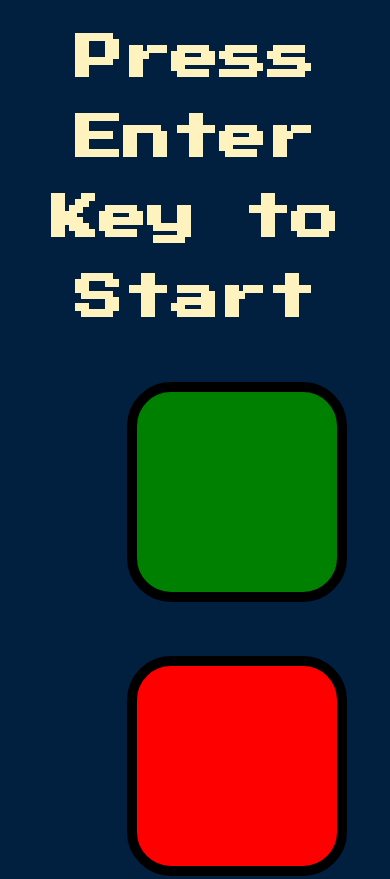
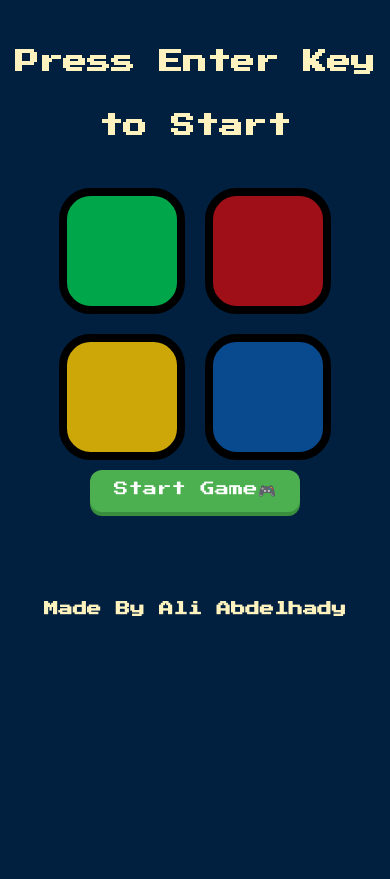
Before and after one commit to AliAbdelhady1/Simon-Game, a plain HTML site: page index.html in a window 390 px wide. Shown: the top 879 px of the page. After the commit the page ends 844 px from the top, so only its background shows below. Drawn offline with nearby package versions, Linux system fonts and the light colour scheme.

Commit message:
Add files via upload

```diff
--- a/game.js
+++ b/game.js
@@ -1,81 +1,81 @@
-let buttoncolour = ["red", "blue", "green", "yellow"];
+let buttonColours = ["red", "blue", "green", "yellow"];
 let gameMode = [];
 let playerMode = [];
-let strated = false;
+let started = false;
 let level = 0;
 
-
-
-$(document).keydown(function(){
-    if(!strated){
+// تشغيل اللعبة بالكيبورد (للكمبيوتر)
+$(document).keydown(function () {
+  if (!started) {
     $("#level-title").text("Level " + level);
     gameSequence();
-        strated = true ;
+    started = true;
   }
 });
 
-
-
-$(".btn").click (function(){
-    let randomUserColour = $(this).attr("id");
-    $("#" + randomUserColour).fadeIn(100).fadeOut(100).fadeIn(100);
-    playerMode.push(randomUserColour);
-    animations(randomUserColour);
-    makeSound(randomUserColour);
-    playerSequence(playerMode.length-1);
+// تشغيل اللعبة بزر "Start Game" (للموبايل)
+$("#start-btn").click(function () {
+  if (!started) {
+    $("#level-title").text("Level " + level);
+    gameSequence();
+    started = true;
+  }
 });
 
+// عند الضغط على أحد الأزرار الملونة
+$(".btn").click(function () {
+  let userChosenColour = $(this).attr("id");
+  playerMode.push(userChosenColour);
+  animations(userChosenColour);
+  makeSound(userChosenColour);
+  playerSequence(playerMode.length - 1);
+});
 
-
-
-function playerSequence(currentLevel){
-        if(gameMode[currentLevel] === playerMode[currentLevel]){
-            if(playerMode.length === gameMode.length){
-                setTimeout(function(){
+function playerSequence(currentLevel) {
+  if (gameMode[currentLevel] === playerMode[currentLevel]) {
+    if (playerMode.length === gameMode.length) {
+      setTimeout(function () {
         gameSequence();
-                },1000);
+      }, 1000);
     }
-
-        }
-        else{
+  } else {
     makeSound("wrong");
     $("body").addClass("game-over");
-            $("#level-title").text("Game Over press any key to restart");
-            setTimeout(function(){
+    $("#level-title").text("Game Over, Press Start or Any Key to Restart");
+    setTimeout(function () {
       $("body").removeClass("game-over");
-            },200);
+    }, 200);
     startOver();
   }
 }
 
-
-
-
-    function gameSequence(){
+function gameSequence() {
   playerMode = [];
   level++;
-        $("#level-title").text("Level " + level)
-        let randomNumber = Math.floor(Math.random()*$(".btn").length);
-        let randomColour = buttoncolour[randomNumber];
+  $("#level-title").text("Level " + level);
+  let randomNumber = Math.floor(Math.random() * buttonColours.length);
+  let randomColour = buttonColours[randomNumber];
   gameMode.push(randomColour);
-        $("#" + randomColour).fadeIn(100).fadeOut(100).fadeIn(100);
+  $("#" + randomColour)
+    .fadeIn(100)
+    .fadeOut(100)
+    .fadeIn(100);
   makeSound(randomColour);
 }
 
-    function animations(currentColour){
-        $("#" + currentColour).addClass(".pressed");
-        setTimeout(function(){
-            $("#" + currentColour).removeClass("pressed")}, 200);
+function animations(currentColour) {
+  $("#" + currentColour).addClass("pressed");
+  setTimeout(function () {
+    $("#" + currentColour).removeClass("pressed");
+  }, 200);
 }
 
-
-    function makeSound(name){
+function makeSound(name) {
   let audio = new Audio("./sounds/" + name + ".mp3");
   audio.play();
 }
 
-
-    function startOver(){
+function startOver() {
   level = 0;
   started = false;
   gameMode = [];
--- a/index.html
+++ b/index.html
@@ -34,6 +34,7 @@
       </div>
 
     </div>
+    <button id="start-btn"> Start Game🎮</button>
 
   </div>
 <!-- jQuery CDN -->
--- a/style.css
+++ b/style.css
@@ -1,60 +1,127 @@
+/* ====== القاعدة العامة ====== */
 body {
   text-align: center;
   background-color: #011F3F;
+  font-family: 'Press Start 2P', cursive;
+  margin: 0;
+  padding: 0;
 }
 
+/* ====== العنوان ====== */
 #level-title {
-    font-family: 'Press Start 2P', cursive;
-    font-size: 3rem;
-    line-height: 5rem;
-    margin:  5%;
+  font-size: 2.5rem;
+  line-height: 4rem;
+  margin: 60px 0 30px 0;
   color: #FEF2BF;
 }
 
+/* ====== الزر الرئيسي (Start Game) ====== */
+#start-btn {
+  padding: 15px 30px;
+  font-size: 1rem;
+  font-family: 'Press Start 2P', cursive;
+  background-color: #4CAF50;
+  color: white;
+  border: none;
+  border-radius: 12px;
+  cursor: pointer;
+  box-shadow: 0 4px 0 #388E3C;
+  transition: all 0.2s ease;
+  margin-bottom: 40px;
+}
+
+#start-btn:hover {
+  background-color: #45a049;
+  transform: translateY(-2px);
+}
+
+#start-btn:active {
+  background-color: #2E7D32;
+  box-shadow: 0 2px 0 #1B5E20;
+  transform: translateY(2px);
+}
+
+/* ====== الحاوية الرئيسية ====== */
 .container {
-    display: block;
-    width: 50%;
+  display: flex;
+  flex-direction: column;
+  align-items: center;
+  justify-content: center;
+  width: 90%;
+  max-width: 600px;
   margin: auto;
 }
 
-  .btn {
-    margin: 25px;
-    display: inline-block;
-    height: 200px;
-    width: 200px;
-    border: 10px solid black;
-    border-radius: 20%;
+/* ====== صفوف الأزرار ====== */
+.row {
+  display: flex;
+  justify-content: center;
 }
 
+/* ====== أزرار الألوان ====== */
+.btn {
+  margin: 20px;
+  height: 150px;
+  width: 150px;
+  border: 8px solid black;
+  border-radius: 25%;
+  cursor: pointer;
+  transition: all 0.1s ease-in-out;
+}
+
+.green {
+  background-color: #00a74a;
+}
+
+.red {
+  background-color: #9f0f17;
+}
+
+.yellow {
+  background-color: #cca707;
+}
+
+.blue {
+  background-color: #094a8f;
+}
+
+.btn:active,
+.pressed {
+  box-shadow: 0 0 20px white;
+  filter: brightness(1.3);
+}
+
+/* ====== عند الخسارة ====== */
 .game-over {
   background-color: red;
   opacity: 0.8;
 }
 
-  .red {
-    background-color: red;
+/* ====== الفوتر ====== */
+footer {
+  text-align: center;
+  font-size: 0.9rem;
+  font-weight: 700;
+  color: #FEF2BF;
+  margin-top: 50px;
+  padding-bottom: 20px;
 }
 
-  .green {
-    background-color: green;
+/* ====== تحسينات للموبايل ====== */
+@media (max-width: 600px) {
+  #level-title {
+    font-size: 1.5rem;
+    margin: 30px 0 20px 0;
   }
 
-  .blue {
-    background-color: blue;
+  .btn {
+    height: 110px;
+    width: 110px;
+    margin: 10px;
   }
 
-  .yellow {
-    background-color: yellow;
+  #start-btn {
+    font-size: 0.9rem;
+    padding: 12px 24px;
   }
-
-  .pressed {
-    box-shadow: 0 0 20px white;
-    background-color: grey;
 }
-
-  footer{
-    text-align: center;
-    font-size: 1.1rem;
-    font-weight: 700px;
-    color: #FEF2BF;
-  }
```
Lines whose indentation alone changed are shown as unchanged.
